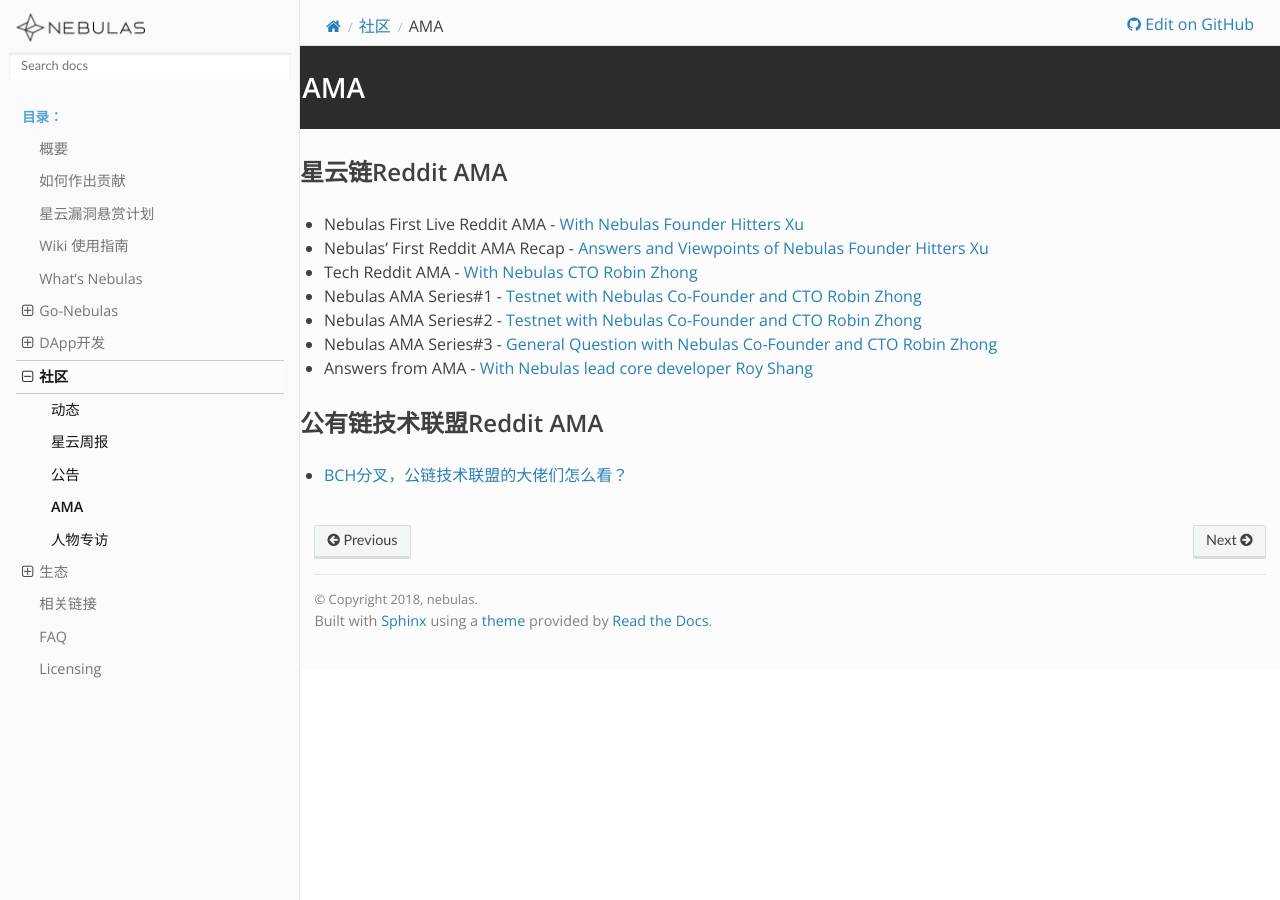
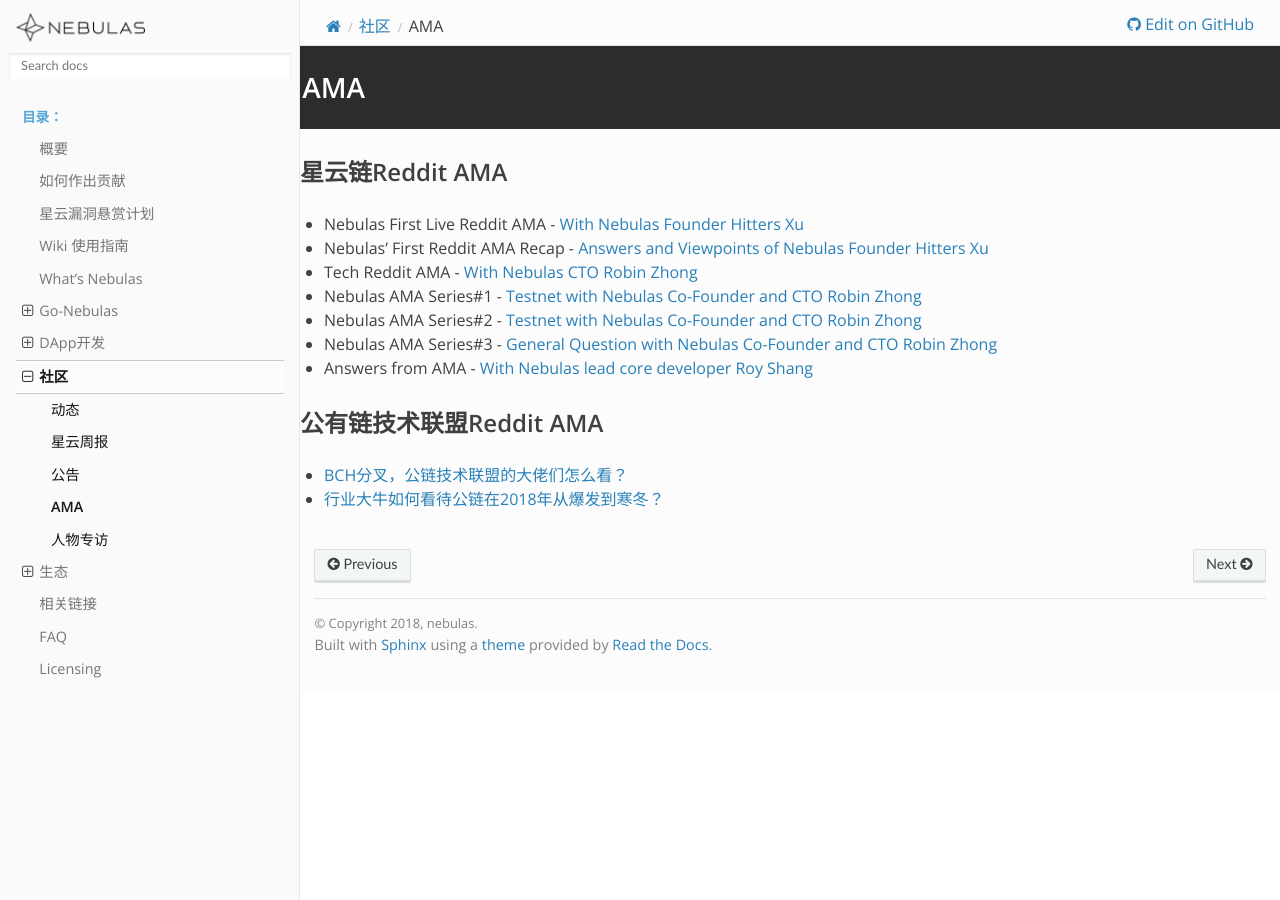
Before and after one commit to nebulasio/nebdocs, a Sphinx documentation site: the page built from docs/community/ama.md, in a window 1280 px wide. Built offline with Sphinx 7.4.7 and the Read the Docs theme 2.0.0, drawn with Linux system fonts in a browser that asks for light colours; pages that are not in the unit, such as notebooks, are missing from menus.

Commit message:
Update ama.md

```diff
--- a/docs/community/ama.md
+++ b/docs/community/ama.md
@@ -11,3 +11,4 @@
 
 ## 公有链技术联盟Reddit AMA
 - [BCH分叉，公链技术联盟的大佬们怎么看？](https://www.huoxing24.com/newsdetail/20181127115458380113.html)
+- [行业大牛如何看待公链在2018年从爆发到寒冬？](https://www.huoxing24.com/newsdetail/20181224114531788805.html)
```
